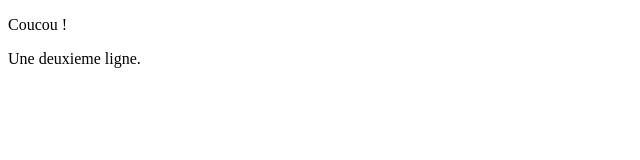
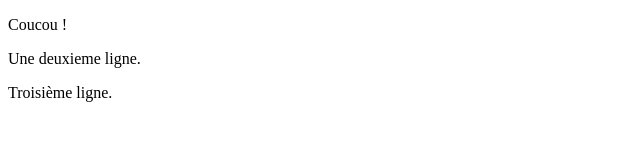
Before and after one commit to Cristinanette/html_dfs, a plain HTML site: page index.html in a window 1280 px wide. Shown: the whole page, without its empty margins (0-640 px from the left). Drawn offline with Linux system fonts and the light colour scheme.

Commit message:
troisième ligne ajoutée

```diff
--- a/index.html
+++ b/index.html
@@ -6,5 +6,6 @@
 <body>
     <p>Coucou !</p>
     <p>Une deuxieme ligne.</p>
+    <p> Troisième ligne.</p>
 </body>
 </html>
```
